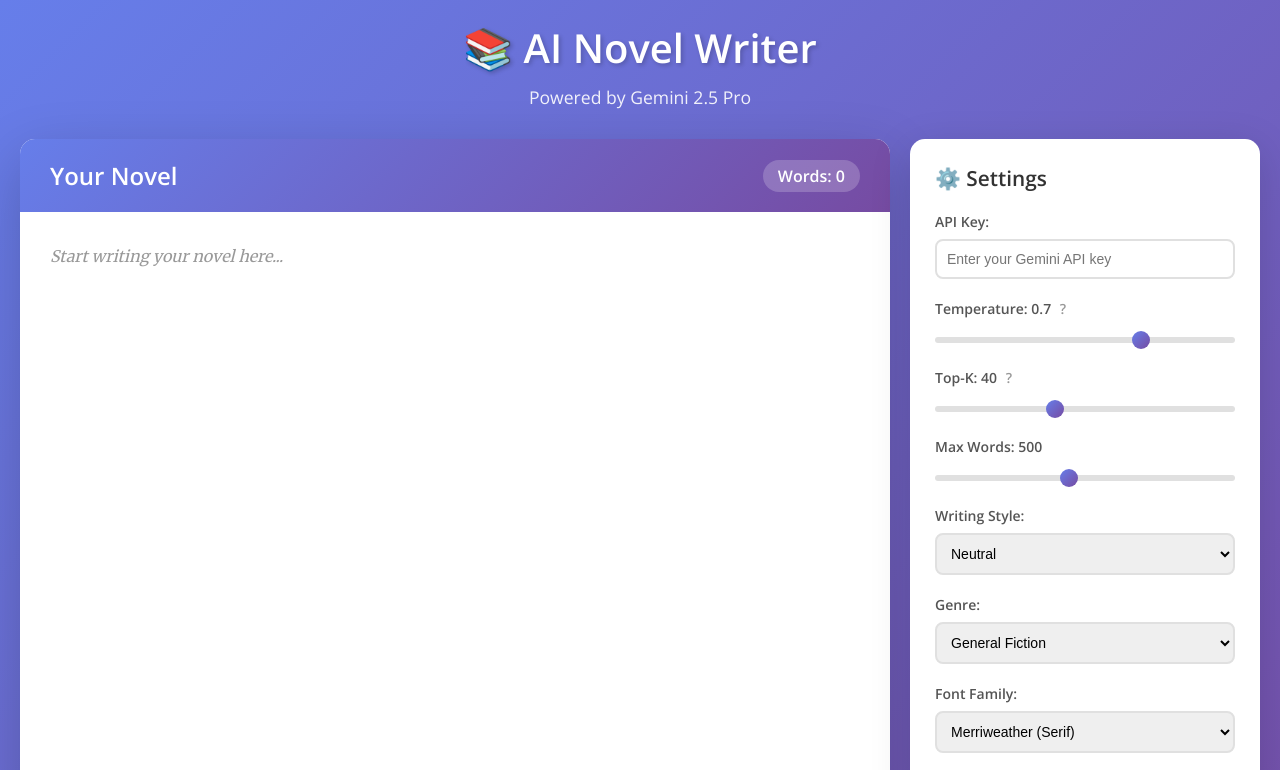
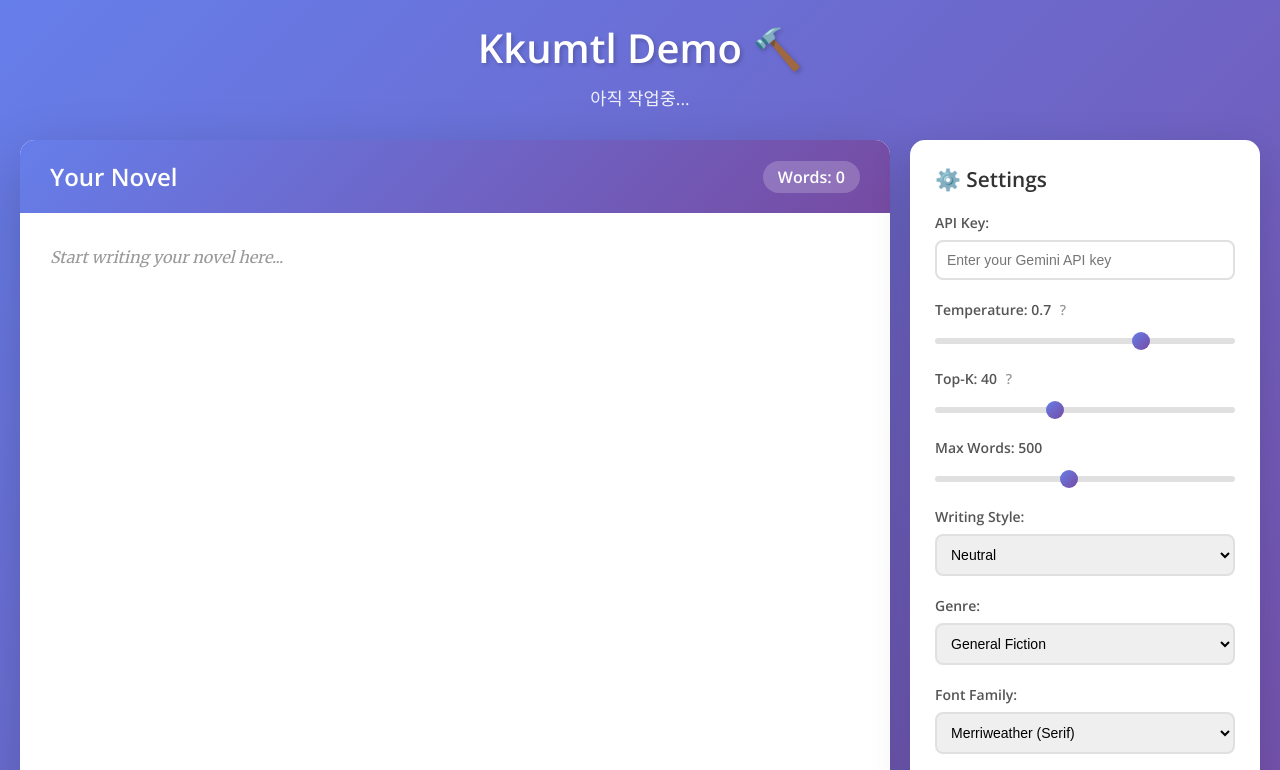
Before and after one commit to pallet0/kkumtl-demo, a plain HTML site: page index.html in a window 1280 px wide. Shown: the top 770 px of the page. Drawn offline with nearby package versions, Linux system fonts and the light colour scheme.

Commit message:
Changed line

```diff
--- a/index.html
+++ b/index.html
@@ -13,8 +13,8 @@
     <div class="container">
         <!-- Header -->
         <header>
-            <h1>📚 AI Novel Writer</h1>
-            <p>Powered by Gemini 2.5 Pro</p>
+            <h1>Kkumtl Demo 🔨</h1>
+            <p>아직 작업중...</p>
         </header>
 
         <div class="main-content">
```
